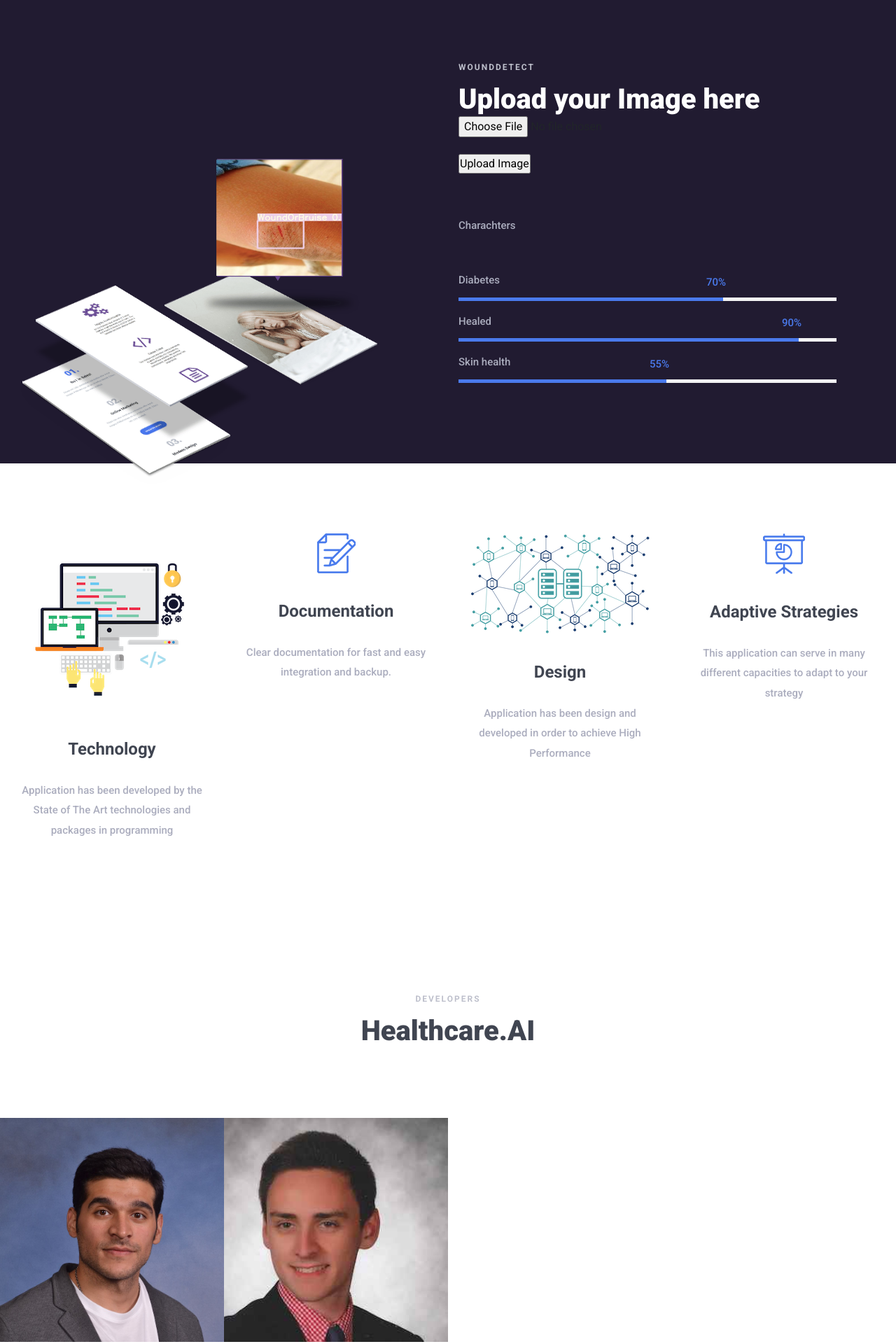
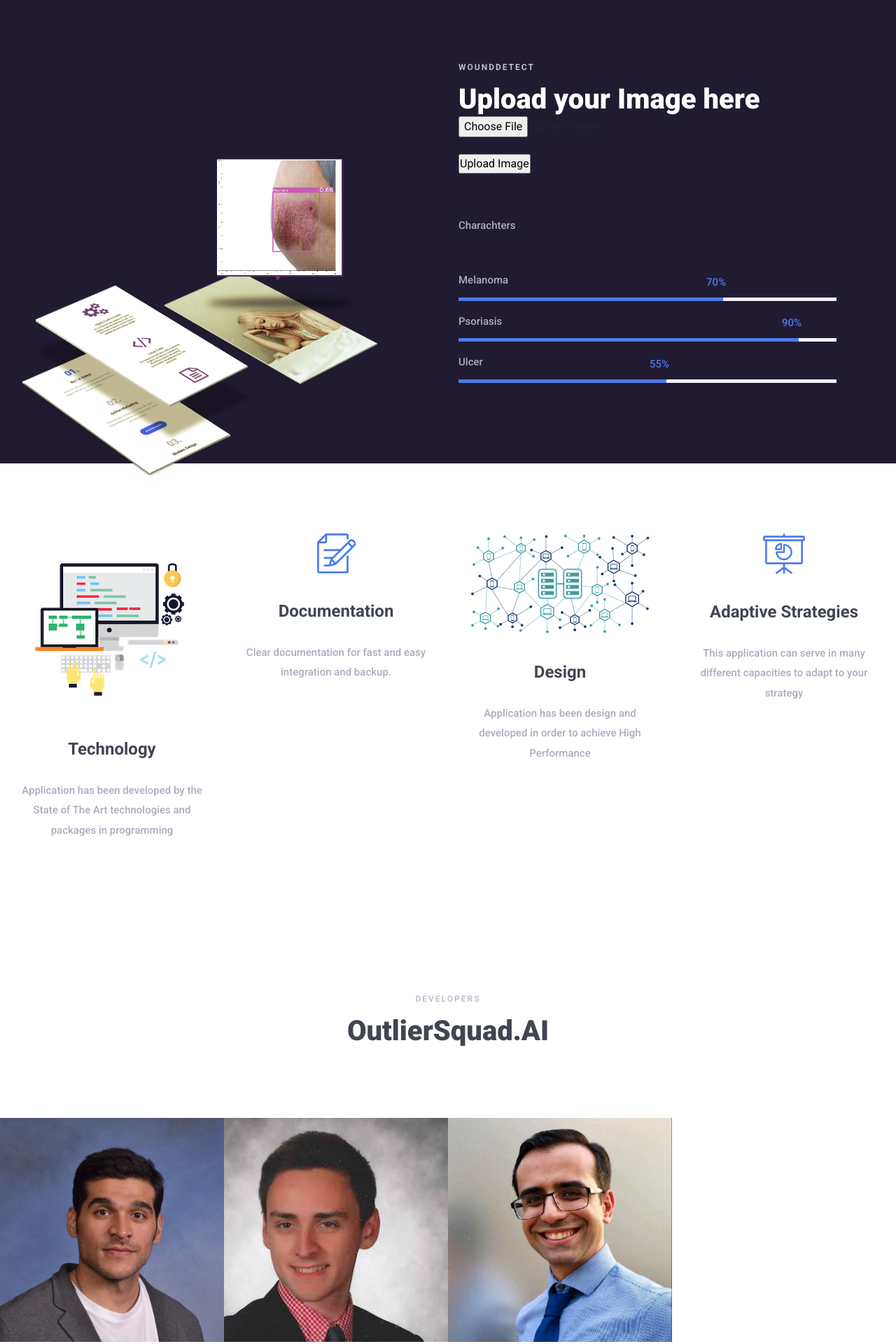
Before and after one commit to STBlackHawk/WoundApp, a Flask app: page / in a window 1280 px wide. Shown: the part 2240-4160 px from the top of the page at 70% size. Run offline with Flask 2, Linux system fonts and the light colour scheme; some libraries are stand-ins or nearby versions.

Commit message:
adding Shobeir and making some changes

```diff
--- a/templates/index.html
+++ b/templates/index.html
@@ -97,16 +97,16 @@
             <!-- Single Hero Slides -->
             <div class="single-hero-slide d-flex align-items-end justify-content-center">
                 <div class="hero-slide-content text-center">
-                    <h2>Wound Detection App</h2>
-                    <h4>Early Detection by Healthcare.AI</h4>
+                    <h2>Skin Heatlh App</h2>
+                    <h4>Early Detection by OutlierSquad.AI</h4>
                     <img class="slide-img" src="{{url_for('static', filename = 'img/bg-img/device1.png')}}" alt="">
                 </div>
             </div>
             <!-- Single Hero Slides -->
             <div class="single-hero-slide d-flex align-items-end justify-content-center">
                 <div class="hero-slide-content text-center">
-                    <h2>Wound Detection App</h2>
-                    <h4>Modern HealthCare by Healthcare.AI</h4>
+                    <h2>Skin Heatlh App</h2>
+                    <h4>Early Detection by OutlierSquad.AI</h4>
                     <img class="slide-img" src="{{url_for('static', filename = 'img/bg-img/device2.png')}}" alt="">
                 </div>
             </div>
@@ -174,7 +174,7 @@
                 <div class="col-12">
                     <div class="section-heading text-center">
                         <p>clients</p>
-                        <h2>Moving Healthcare Forward</h2>
+                        <h2>Puahing Predictive & Preventive Healthcare Forward</h2>
                     </div>
                 </div>
                 <div class="col-12">
@@ -212,7 +212,7 @@
                         <div class="features-progress-bar mt-50">
                             <!-- Single Progress Bar -->
                             <div class="single_progress_bar mb-15 wow fadeInUp" data-wow-delay="0.2s">
-                                <p>Diabetes</p>
+                                <p>Melanoma</p>
                                 <div id="bar1" class="barfiller">
                                     <div class="tipWrap">
                                         <span class="tip"></span>
@@ -222,7 +222,7 @@
                             </div>
                             <!-- Single Progress Bar -->
                             <div class="single_progress_bar mb-15 wow fadeInUp" data-wow-delay="0.4s">
-                                <p>Healed</p>
+                                <p>Psoriasis</p>
                                 <div id="bar2" class="barfiller">
                                     <div class="tipWrap">
                                         <span class="tip"></span>
@@ -232,7 +232,7 @@
                             </div>
                             <!-- Single Progress Bar -->
                             <div class="single_progress_bar mb-15 wow fadeInUp" data-wow-delay="0.6s">
-                                <p>Skin health</p>
+                                <p>Ulcer</p>
                                 <div id="bar3" class="barfiller">
                                     <div class="tipWrap">
                                         <span class="tip"></span>
@@ -247,7 +247,7 @@
         </div>
                    <!-- Feature Thumb -->
         <div class="features-img">
-            <img src="{{url_for('static', filename = 'img/bg-img/featuresa1.png')}}" alt="">
+            <img src="{{url_for('static', filename = 'img/bg-img/featuresa2.png')}}" alt="">
         </div>
     </section>
     <!-- ***** Features Area Start ***** -->
@@ -292,7 +292,7 @@
                 <div class="col-12">
                     <div class="section-heading text-center">
                         <p>Developers</p>
-                        <h2>Healthcare.AI</h2>
+                        <h2>OutlierSquad.AI<h2>
                     </div>
                 </div>
             </div>
@@ -320,20 +320,18 @@
                     </div>
                 </div>
             </div>
-            <!-- Single gallery Item Start -->
-            <!--
-            <div class="single_gallery_item gd bi">
-                <img src="{{url_for('static', filename = 'img/portfolio-img/3.jpg')}}" alt="">
+            <div class="single_gallery_item bi">
+                <img src="{{url_for('static', filename = 'img/portfolio-img/Shobeir.jpg')}}" alt="">
                 <div class="gallery-hover-overlay d-flex align-items-center justify-content-center">
                     <div class="port-hover-text text-center">
-                        <h4>DFR Corp. Branding</h4>
-                        <a href="#">Brand Identity</a>
+                        <h4>Shobeir Mazinani</h4>
+                        <a href="#">Data Scientist</a>
                     </div>
                 </div>
             </div>
 
 
-            <div class="single_gallery_item pho">
+<!--             <div class="single_gallery_item pho">
                 <img src="{{url_for('static', filename = 'img/portfolio-img/4.jpg')}}" alt="">
                 <div class="gallery-hover-overlay d-flex align-items-center justify-content-center">
                     <div class="port-hover-text text-center">
@@ -373,7 +371,7 @@
                 </div>
             </div>
 
-            <div class="single_gallery_item pc">
+            <div class="single_gallery_item pc">s
                 <img src="{{url_for('static', filename = 'img/portfolio-img/8.jpg')}}" alt="">
                 <div class="gallery-hover-overlay d-flex align-items-center justify-content-center">
                     <div class="port-hover-text text-center">
@@ -382,7 +380,7 @@
                     </div>
                 </div>
             </div>
-        </div>
+        </div> -->
         -->
     </section>
     <!-- ***** Portfolio Area End ***** -->
```
Also changed, not shown: inference/output/test1.jpeg (added), static/img/bg-img/FullSizeRender.jpg (added), static/img/bg-img/featuresa1.png, static/img/bg-img/featuresa2.png (added), static/img/portfolio-img/Shobeir.jpg (added), test1.jpeg (added).
